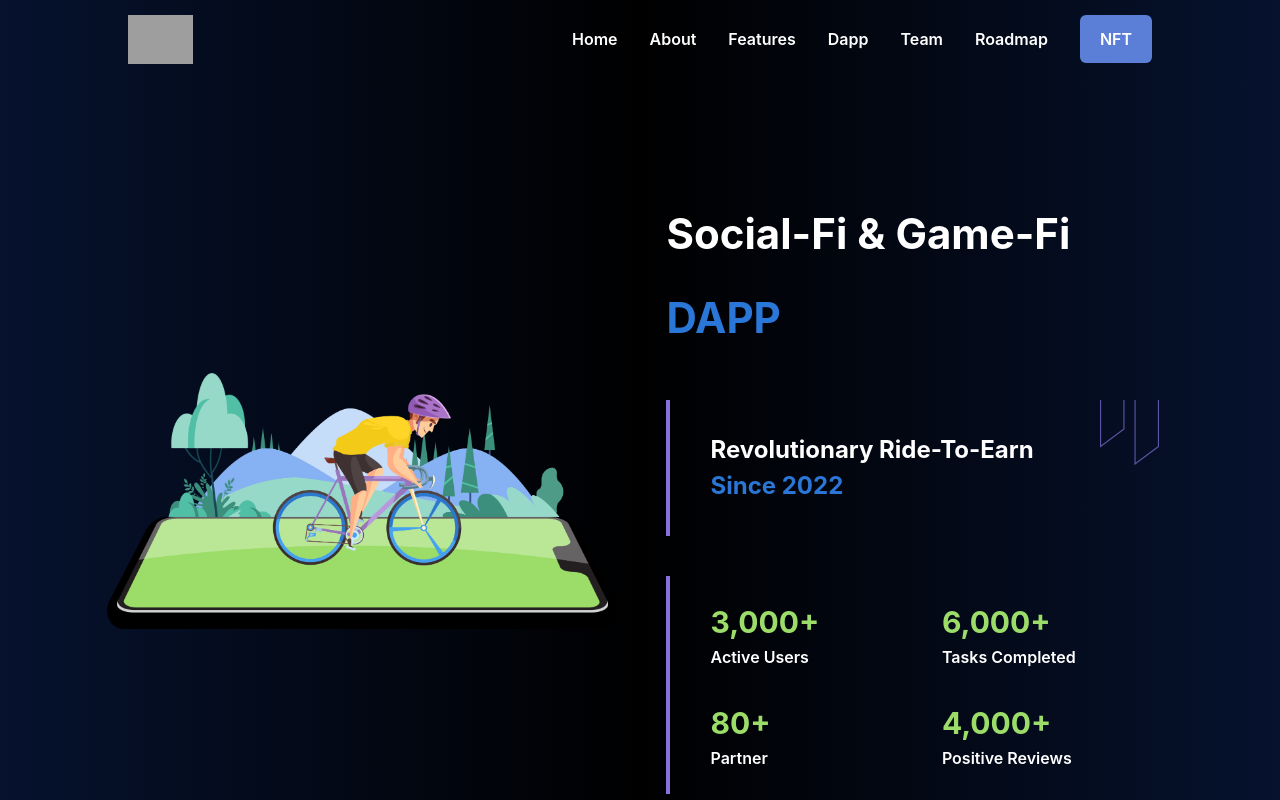
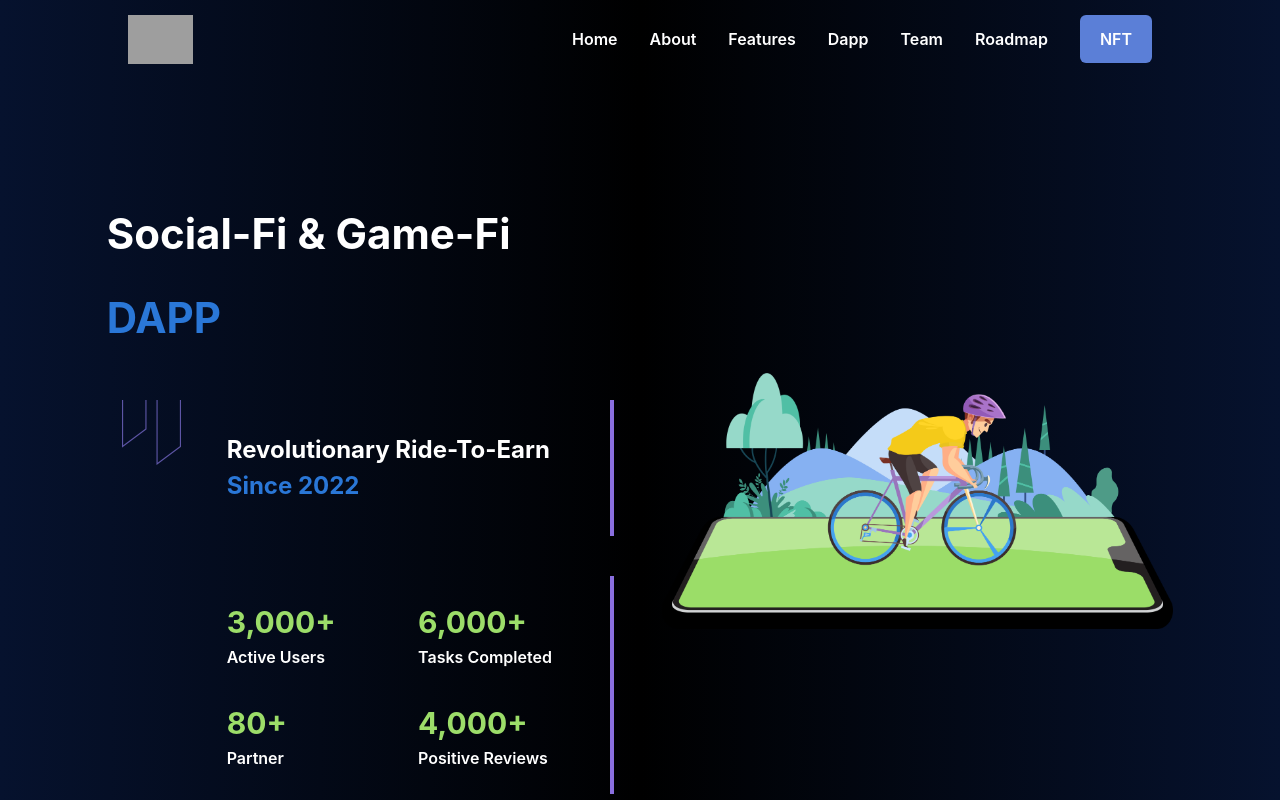
Before and after one commit to wwdfdo/paddlepay, a React (Create React App) app: page / in a window 1280 px wide. Shown: the top 800 px of the page. Built offline with nearby package versions, Linux system fonts and the light colour scheme; grey boxes are pictures that could not be loaded.

Commit message:
change sectiontwo

```diff
--- a/src/components/SectionTwo/SectionTwo.jsx
+++ b/src/components/SectionTwo/SectionTwo.jsx
@@ -5,17 +5,14 @@ import Aboutinfoshape from "../../images/about-info-shape.png";
 const SectionTwo = () => {
   return (
     <div className="flex w-5/6 mx-auto gap-12 items-center py-32">
-      <div className="w-1/2 mt-20">
-        <img src={ridebike} alt="" />
-      </div>
       <div className="mt-16">
         <div className="mb-10">
           <h2 className="text-[42px] leading-loose font-bold text-white">
             Social-Fi & Game-Fi <span className="text-[#2a77d7]">DAPP</span>
           </h2>
         </div>
-        <div className="border-l-4 border-[#8A6FDF] text-[24px] font-bold relative">
-          <div className="absolute right-0">
+        <div className="border-r-4 border-[#8A6FDF] text-[24px] font-bold relative pl-20">
+          <div className="absolute left-0">
             <img src={Aboutinfoshape} alt="" />
           </div>
           <h2 className="ml-10 mt-10 py-8 text-white">
@@ -24,7 +21,7 @@ const SectionTwo = () => {
             <span className="text-[#2a77d7]">Since 2022</span>
           </h2>
         </div>
-        <div className="border-l-4 border-[#8A6FDF] mt-10 py-6">
+        <div className="border-r-4 border-[#8A6FDF] mt-10 py-6 pl-20">
           <div className="flex ml-10 mb-8 items-center">
             <div className="w-1/2">
               <p className="text-[30px] leading[36px] font-bold text-[#9cdd69]">
@@ -55,6 +52,9 @@ const SectionTwo = () => {
           </div>
         </div>
       </div>
+      <div className="w-1/2 mt-20">
+        <img src={ridebike} alt="" />
+      </div>
     </div>
   );
 };
```
